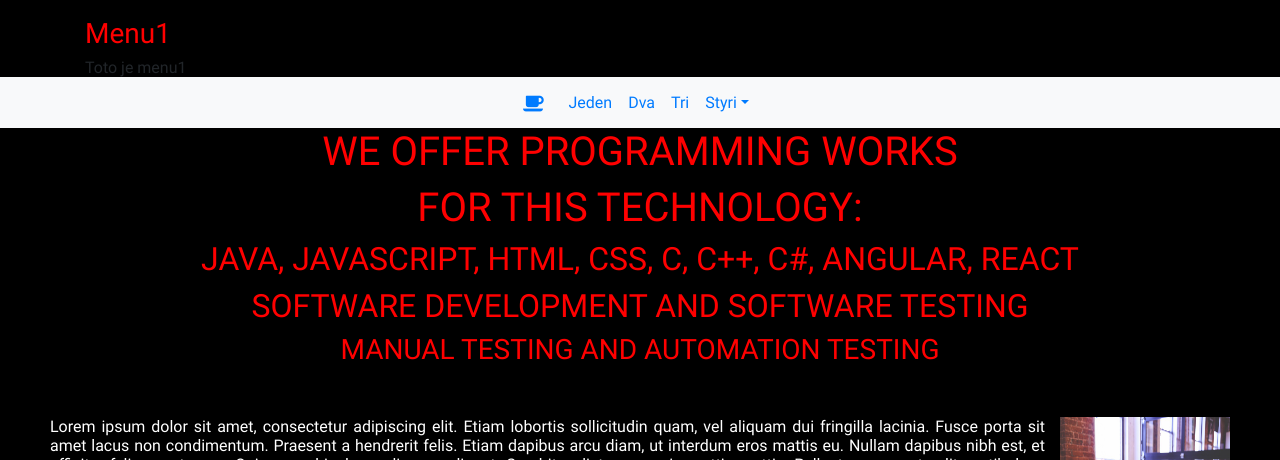
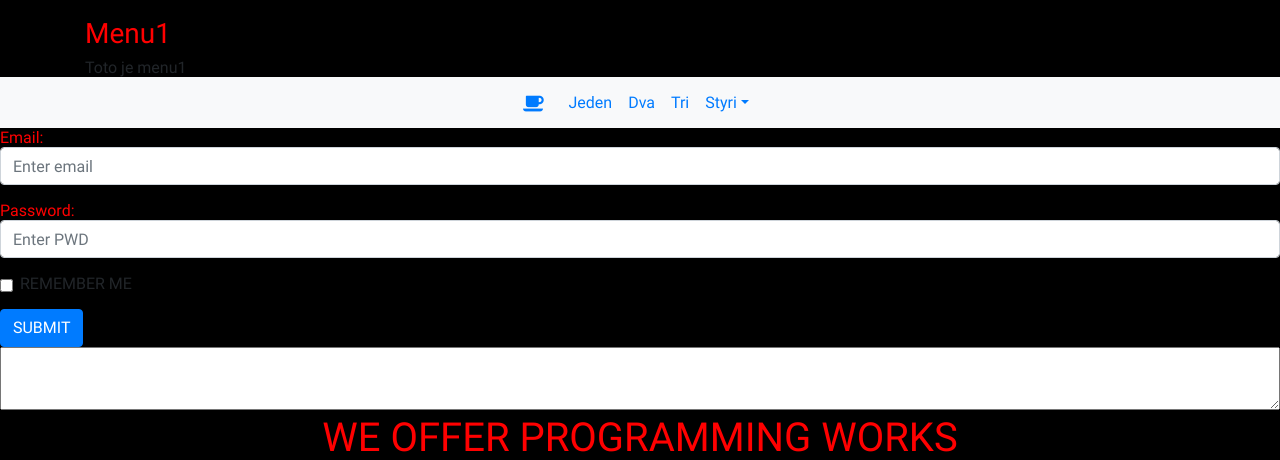
Before and after one commit to FRANCOsk/WEB-FRANCO, an Angular app in the folder franco/: page /intro in a window 1280 px wide. Shown: the part 2109-2569 px from the top of the page. Built offline with nearby package versions, Linux system fonts and the light colour scheme.

Commit message:
Add FORM and textarea

```diff
--- a/franco/src/app/boot/boot.component.html
+++ b/franco/src/app/boot/boot.component.html
@@ -130,3 +130,35 @@
     </li>
   </ul>
 </nav>
+<form action="api">
+  <div class="form-group">
+    <label for="mail" style="color: red">Email:</label>
+    <input
+      id="mail"
+      type="email"
+      class="form-control"
+      placeholder="Enter email"
+    />
+  </div>
+  <div class="form-group">
+    <label for="password" style="color: red">Password:</label>
+    <input
+      id="password"
+      type="password"
+      class="form-control"
+      placeholder="Enter PWD"
+    />
+  </div>
+  <div class="form-group form-check">
+    <label class="form-check-label"
+      ><input type="checkbox" class="form-check-input" />REMEMBER ME</label
+    >
+  </div>
+
+  <button type="submit" class="btn btn-primary">SUBMIT</button>
+</form>
+
+<textarea rows="3" cols= "80" style="width: 100%; white-space: nowrap;">
+
+
+</textarea>
```
